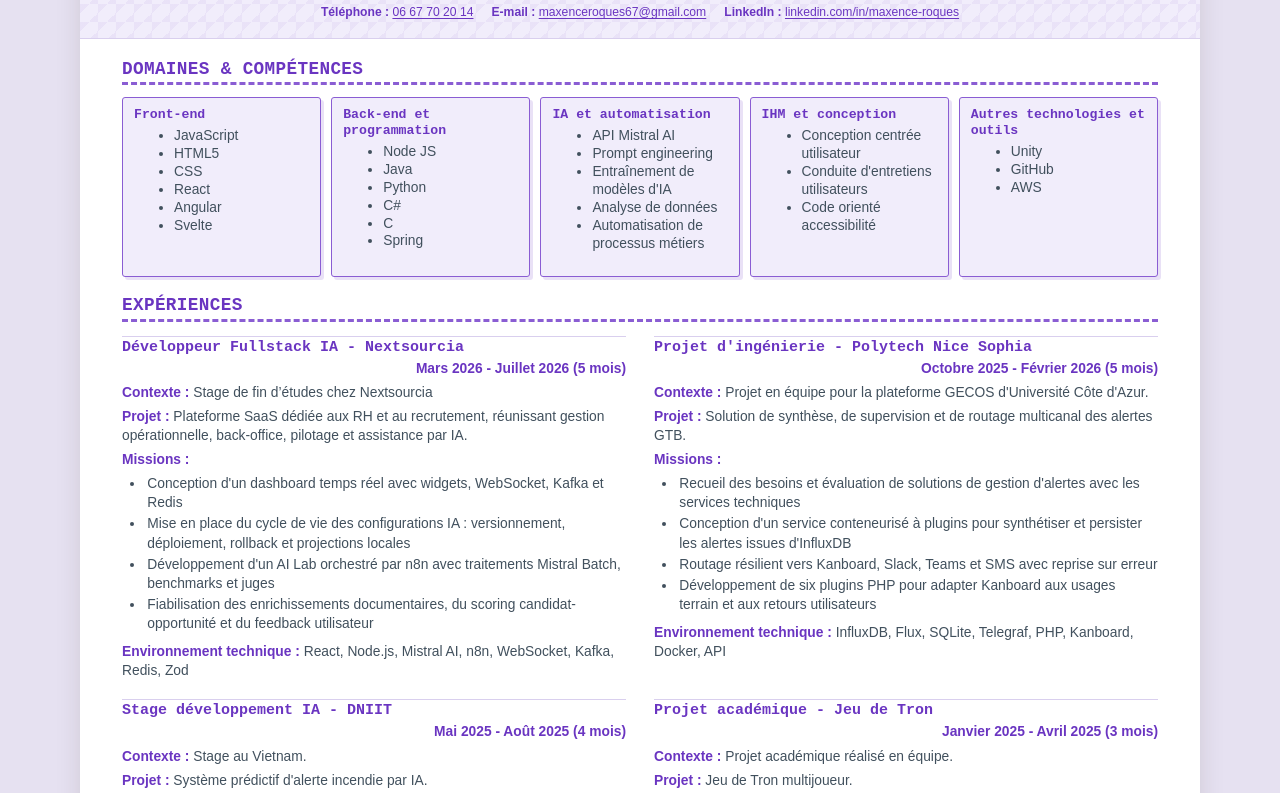
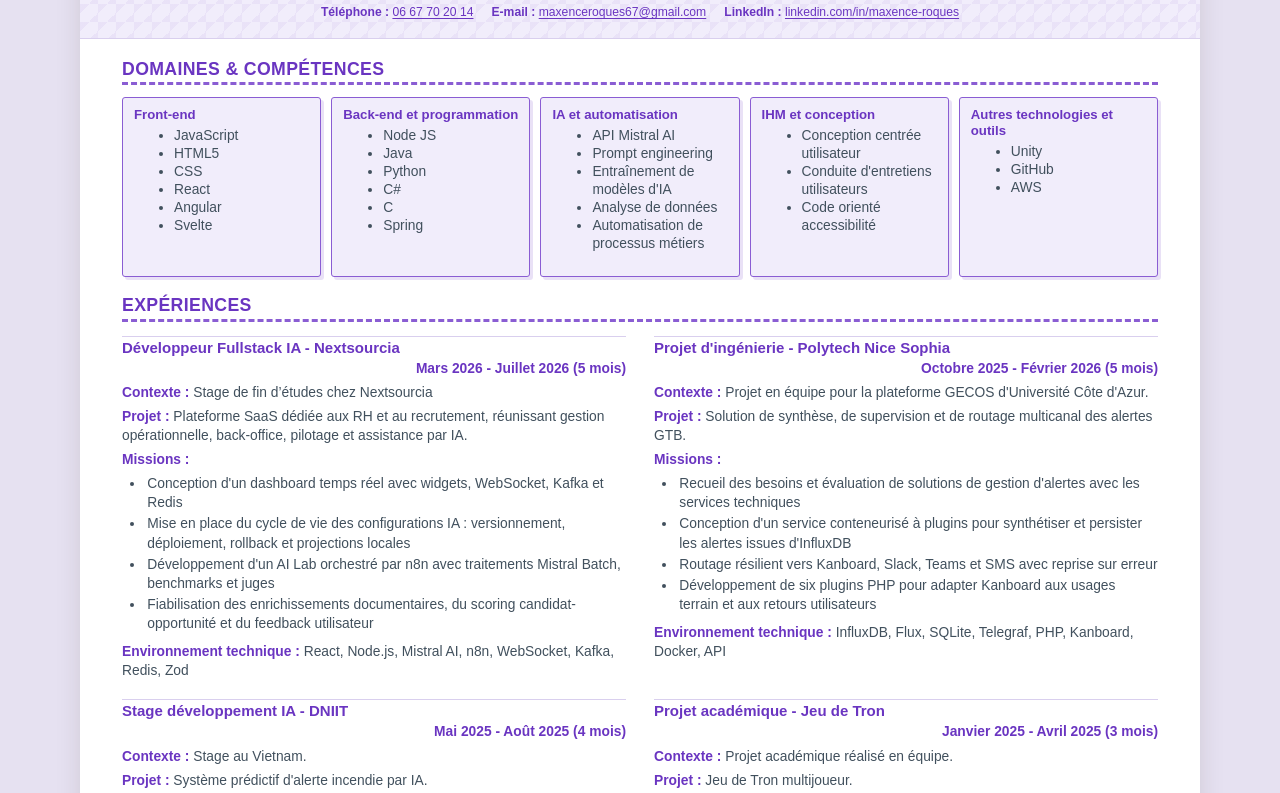
Before and after one commit to MaxenceRoques/cv-web, a website: page index.html in a window 1280 px wide. Shown: the part 251-1044 px from the top of the page. Drawn offline with Linux system fonts and the light colour scheme.

Commit message:
Remove heading font variable from styles

```diff
--- a/styles.css
+++ b/styles.css
@@ -70,7 +70,6 @@
   --page: #e6e1f1;
   --border: #d9cfee;
   --shadow: 3px 3px 0 rgb(106 53 193 / 15%);
-  --heading-font: "Courier New", Courier, monospace;
   --card-radius: 3px;
   --section-rule-width: 3px;
   --header-decoration:
```
